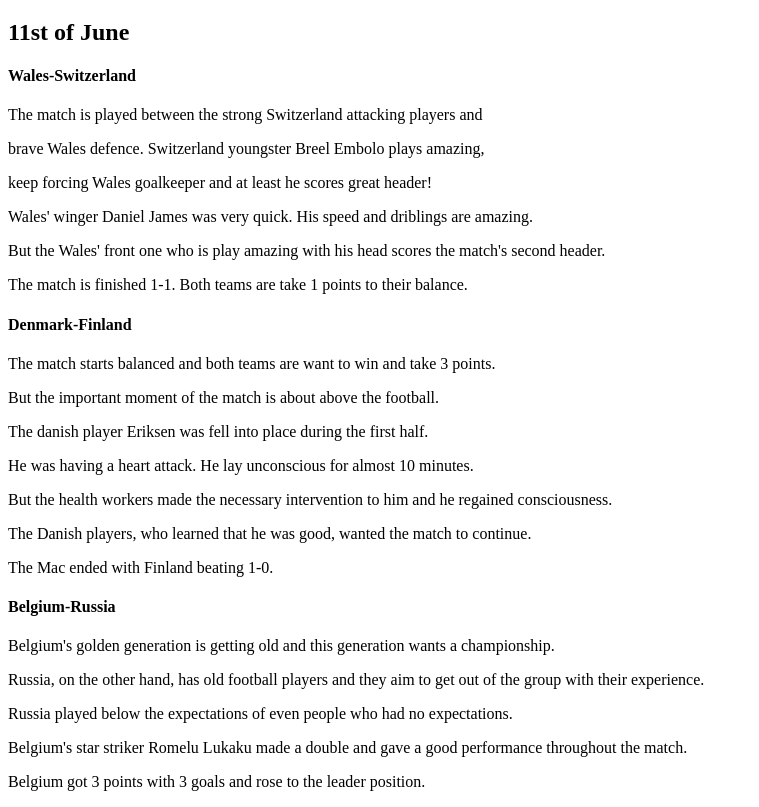
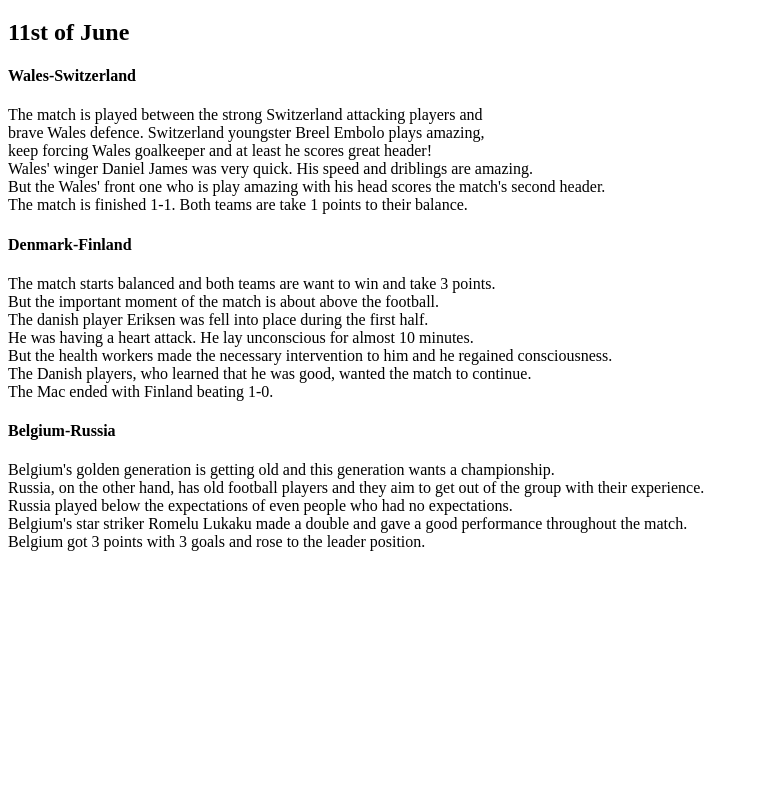
Before and after one commit to ayhangad/euros-blogsite-gad, a plain HTML site: page index.html in a window 1280 px wide. Shown: the part 61-868 px from the top of the page, without its empty margins (0-759 px from the left). After the commit the page ends 800 px from the top, so only its background shows below. Drawn offline with Linux system fonts and the light colour scheme.

Commit message:
1 file modified

```diff
--- a/index.html
+++ b/index.html
@@ -1,6 +1,5 @@
 <!DOCTYPE html>
 <html lang="en">
-
   <head>
     <title>Euro2021 Match Reviews</title>
     <meta charset="utf-8" />
@@ -10,26 +9,42 @@
     <h1>Euro2021 Match Reviews</h1>
     <h2>11st of June</h2>
     <h4>Wales-Switzerland</h4>
-  <p>The match is played between the strong Switzerland attacking players and</p>
-  <p>brave Wales defence. Switzerland youngster Breel Embolo plays amazing,</p>
-  <p>keep forcing Wales goalkeeper and at least he scores great header!</p>
-  <p>Wales' winger Daniel James was very quick. His speed and driblings are amazing.</p>
-  <p>But the Wales' front one who is play amazing with his head scores the match's second header.</p>
-  <p>The match is finished 1-1. Both teams are take 1 points to their balance.</p>
+    <p>
+      The match is played between the strong Switzerland attacking players and
+      <br />
+      brave Wales defence. Switzerland youngster Breel Embolo plays amazing,
+      <br />
+      keep forcing Wales goalkeeper and at least he scores great header! <br />
+      Wales' winger Daniel James was very quick. His speed and driblings are
+      amazing. <br />
+      But the Wales' front one who is play amazing with his head scores the
+      match's second header. <br />
+      The match is finished 1-1. Both teams are take 1 points to their balance.
+    </p>
     <h4>Denmark-Finland</h4>
-  <p>The match starts balanced and both teams are want to win and take 3 points.</p>
-  <p>But the important moment of the match is about above the football.</p>
-  <p>The danish player Eriksen was fell into place during the first half.</p>
-  <p>He was having a heart attack. He lay unconscious for almost 10 minutes.</p>
-  <p>But the health workers made the necessary intervention to him and he regained consciousness.</p>
-  <p>The Danish players, who learned that he was good, wanted the match to continue.</p>
-  <p>The Mac ended with Finland beating 1-0.</p>
+    <p>
+      The match starts balanced and both teams are want to win and take 3
+      points.<br />
+      But the important moment of the match is about above the football.<br />
+      The danish player Eriksen was fell into place during the first half.<br />
+      He was having a heart attack. He lay unconscious for almost 10 minutes.<br />
+      But the health workers made the necessary intervention to him and he
+      regained consciousness.<br />
+      The Danish players, who learned that he was good, wanted the match to
+      continue.<br />
+      The Mac ended with Finland beating 1-0.
+    </p>
     <h4>Belgium-Russia</h4>
-  <p>Belgium's golden generation is getting old and this generation wants a championship.</p>
-  <p>Russia, on the other hand, has old football players and they aim to get out of the group with their experience.</p>
-  <p>Russia played below the expectations of even people who had no expectations.</p>
-  <p>Belgium's star striker Romelu Lukaku made a double and gave a good performance throughout the match.</p>
-  <p>Belgium got 3 points with 3 goals and rose to the leader position.</p>
+    <p>
+      Belgium's golden generation is getting old and this generation wants a
+      championship.<br />
+      Russia, on the other hand, has old football players and they aim to get
+      out of the group with their experience.<br />
+      Russia played below the expectations of even people who had no
+      expectations.<br />
+      Belgium's star striker Romelu Lukaku made a double and gave a good
+      performance throughout the match.<br />
+      Belgium got 3 points with 3 goals and rose to the leader position.
+    </p>
   </body>
-
 </html>
```
Lines whose indentation alone changed are shown as unchanged.
